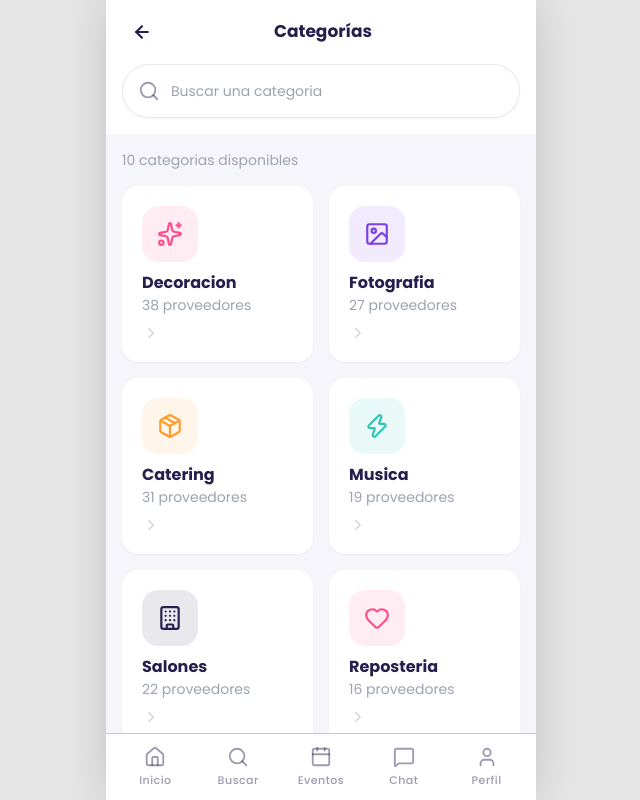
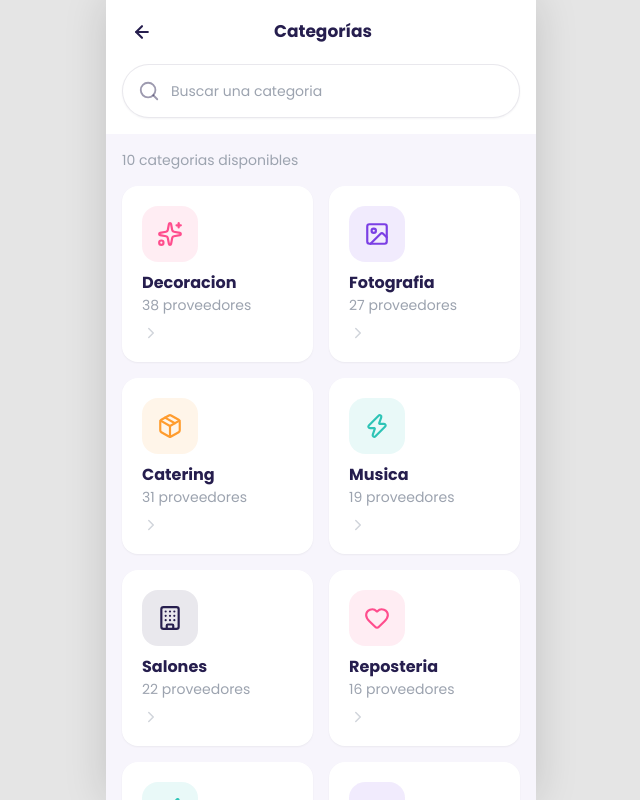
Before and after one commit to AlejandroGBC/Festiva, a Next.js app: page /cliente/categorias in a window 1280 px wide. Shown: the whole page, without its empty margins (319-959 px from the left). Built offline with nearby package versions, Linux system fonts and the light colour scheme; no server answers.

Commit message:
fix: se elimina navbar de nuevas pantallas

```diff
--- a/src/app/cliente/categorias/[id]/page.tsx
+++ b/src/app/cliente/categorias/[id]/page.tsx
@@ -4,7 +4,6 @@ import { useState } from "react";
 import { ProveedoresHeader } from "@/modules/cliente/categorias/components/ProveedoresHeader";
 import { OrdenToggle } from "@/modules/cliente/categorias/components/OrdenToggle";
 import { ProveedorListingCard } from "@/modules/cliente/categorias/components/ProveedorListingCard";
-import { Navbar } from "@/shared/components/Navbar";
 import type { ProveedorListado, OrdenProveedores } from "@/shared/types/proveedores-cliente.types";
 
 // TODO: reemplazar por fetch real a TBL_PERFILES_PROVEEDOR filtrando por categoria (params.id)
@@ -74,6 +73,8 @@ const proveedoresMock: ProveedorListado[] = [
 export default function ProveedoresPorCategoriaPage({ params }: { params: { id: string } }) {
   const [orden, setOrden] = useState<OrdenProveedores>("recomendados");
 
+  console.log("ID de categoria:", params.id);
+
   const proveedoresOrdenados =
     orden === "mejor_calificados"
       ? [...proveedoresMock].sort((a, b) => b.calificacion - a.calificacion)
@@ -95,7 +96,6 @@ export default function ProveedoresPorCategoriaPage({ params }: { params: { id:
         ))}
       </div>
 
-      <Navbar />
     </>
   );
 }
--- a/src/app/cliente/categorias/page.tsx
+++ b/src/app/cliente/categorias/page.tsx
@@ -4,7 +4,6 @@ import { useState } from "react";
 import { useRouter } from "next/navigation";
 import TopNavbar from "@/shared/components/TopNavbar";
 import SearchBar from "@/shared/components/SearchBar";
-import { Navbar } from "@/shared/components/Navbar";
 import { CategoriaCard } from "@/modules/cliente/categorias/components/CategoriaCard";
 import { servicios } from "@/shared/mocks/servicios";
 
@@ -49,7 +48,6 @@ export default function CategoriasPage() {
         </div>
       </div>
 
-      <Navbar />
     </>
   );
 }
```
